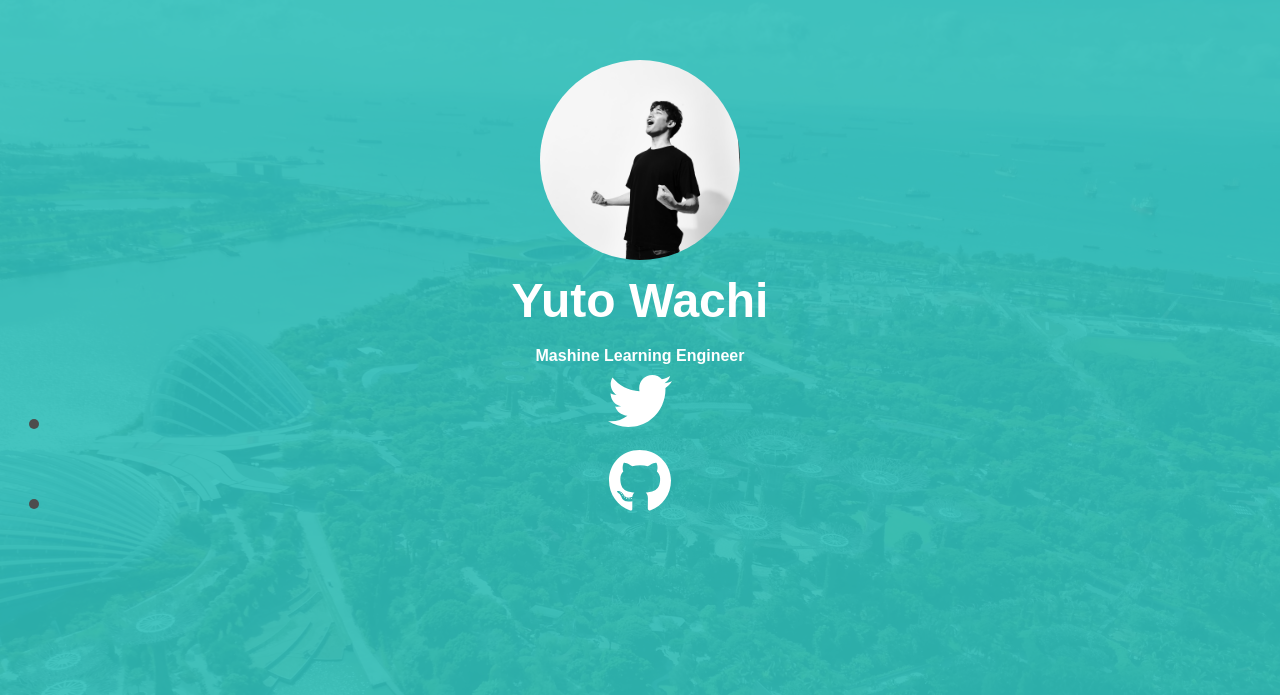
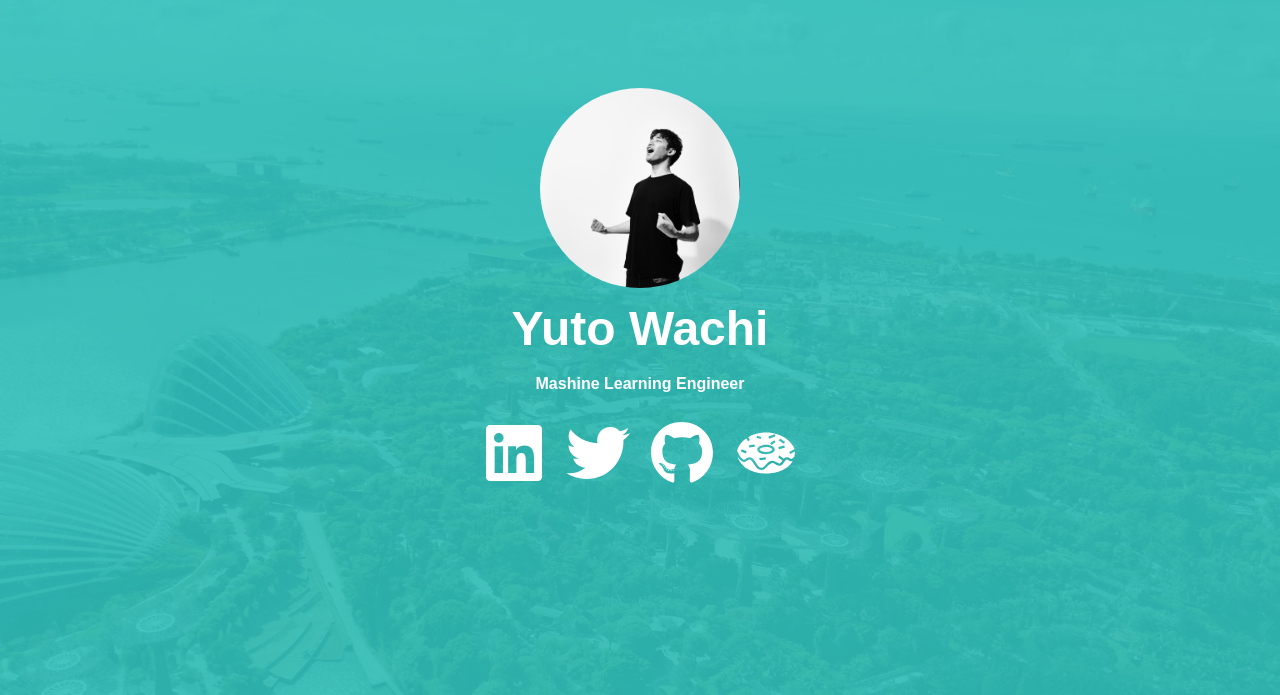
Before and after one commit to yutowac/react-portfolio-site, a React (Create React App) app: page / in a window 1280 px wide. Shown: the part 105-800 px from the top of the page. Built offline with nearby package versions, Linux system fonts and the light colour scheme; no server answers.

Commit message:
fix portfolio8

```diff
--- a/src/App.css
+++ b/src/App.css
@@ -56,11 +56,15 @@ h3 {
 .social-icons {
   margin: 0;
   padding: 0;
+  display: flex;
+  justify-content: center;
 }
 
 .social-icons li{
-  margin: 0;
+  margin: 24px 0 0 0;
   padding: 0;
+  list-style: none;
+  display: inline-block;
 }
 
 .social-icons li a{
@@ -130,7 +134,7 @@ h3 {
   line-height: 100px;
   height: 100px;
   width: 100px;
-  border: #30bfba 2px solid;
+  border: #30bfba 4px solid;
   border-radius: 50%;
 }
 
--- a/src/components/Header.jsx
+++ b/src/components/Header.jsx
@@ -1,6 +1,8 @@
 import CoverImage from '../images/cover-image.jpg'
 import ProfileImage from '../images/profile-image.jpg'
-import { FaTwitter, FaGithub } from 'react-icons/fa';
+import { FaTwitter, FaGithub, FaLinkedin } from 'react-icons/fa';
+import { GiDonut } from 'react-icons/gi';
+
 
 export const Header = () => {
 	return (
@@ -16,6 +18,11 @@ export const Header = () => {
 						<h3 className='title-text'>Mashine Learning Engineer</h3>
 						<ul className='social-icons'>
 							<li className='icon-link'>
+								<a href="https://www.linkedin.com/in/wachi-yuto-b43ab3a2/">
+									<FaLinkedin color='white' size='2em' />
+								</a>
+							</li>
+							<li className='icon-link'>
 								<a href="https://twitter.com">
 									<FaTwitter color='white' size='2em' />
 								</a>
@@ -25,6 +32,11 @@ export const Header = () => {
 									<FaGithub color='white' size='2em' />
 								</a>
 							</li>
+							<li className='icon-link'>
+								<a href="https://cocky-hawking-db8648.netlify.app/">
+									<GiDonut color='white' size='2em' />
+								</a>
+							</li>
 						</ul>
 					</div>
 				</div>
--- a/src/components/Skills.jsx
+++ b/src/components/Skills.jsx
@@ -69,7 +69,7 @@ export const Skills = () => {
                                         animate
                                         progress={converseCountToPercentage(item.count)}
                                     /> */}
-                                    <div className="circlepretend">{converseCountToPercentage(item.count)}</div>
+                                    <div className="circlepretend">{converseCountToPercentage(item.count)}%</div>
                                 </div>
                             ))
                         )
```
